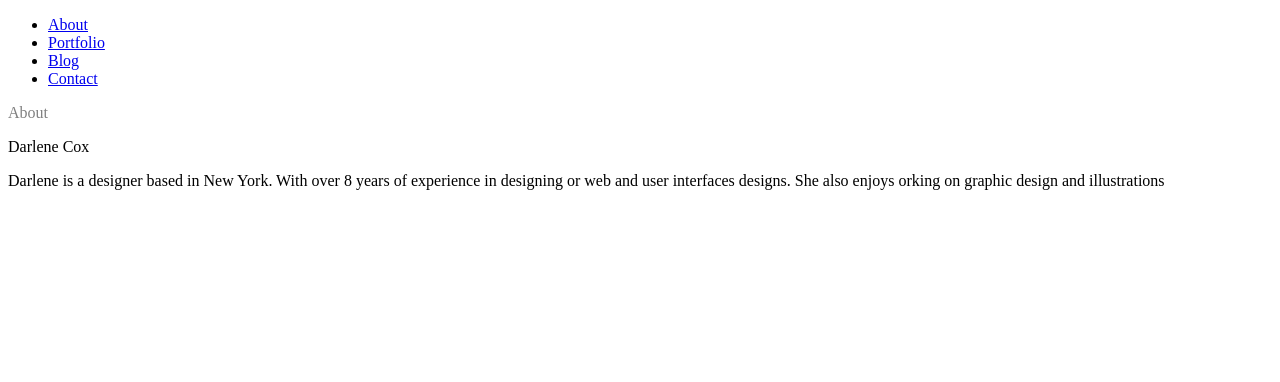
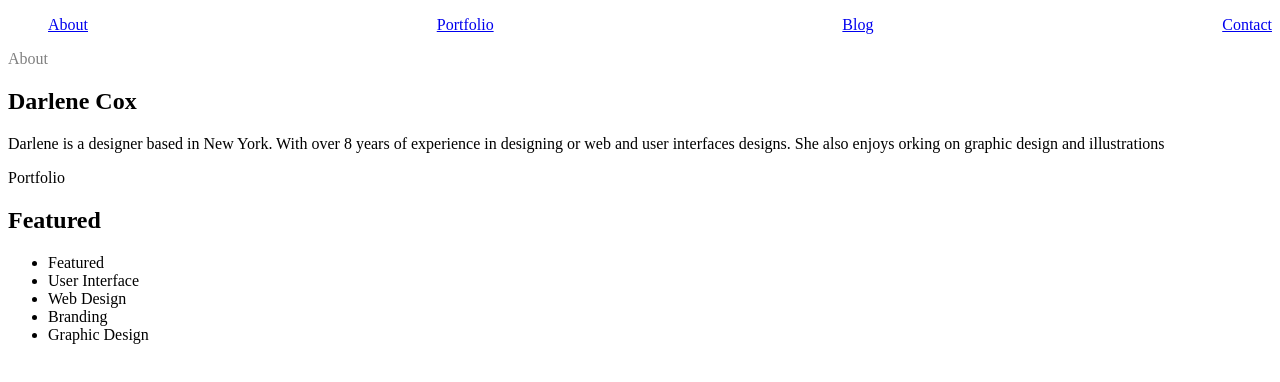
Before and after one commit to jeremiasrivas/designer-site, a plain HTML site: page index.html in a window 1280 px wide. Drawn offline with Linux system fonts and the light colour scheme.

Commit message:
added port

```diff
--- a/index.html
+++ b/index.html
@@ -33,13 +33,23 @@
 <!-- About Section -->
     <section id="main-page">
         <p id="about-h1">About</p>
-        <h14>Darlene Cox</h1>
+        <h1>Darlene Cox</h1>
         <p>Darlene is a designer based in New York. With over 8 years of experience in designing or web and user interfaces designs. She also enjoys orking on graphic design and illustrations</p>
     </section>
 
  <!-- portfolio section-->
  <section id="portfolio-section">
-
+    <p id="portfolio-about">Portfolio</p>
+    <h1>Featured</h1>
+    <nav>
+            <ul id="ul-port">
+                <li>Featured</li>
+                <li>User Interface</li>
+                <li>Web Design</li>
+                <li>Branding</li>
+                <li>Graphic Design</li>
+            </ul>
+           </nav>
  </section>
 </body>
 </html>
--- a/styles.css
+++ b/styles.css
@@ -1,3 +1,17 @@
 #about-h1 {
     color: gray;
 }
+
+header ul {
+    display: flex;
+    flex-direction: row;
+    justify-content: space-between;
+    list-style: none;
+}
+
+.ul-port ul{
+    display: flex;
+    flex-direction: row;
+    justify-content: space-between;
+    list-style: none;
+}
```
